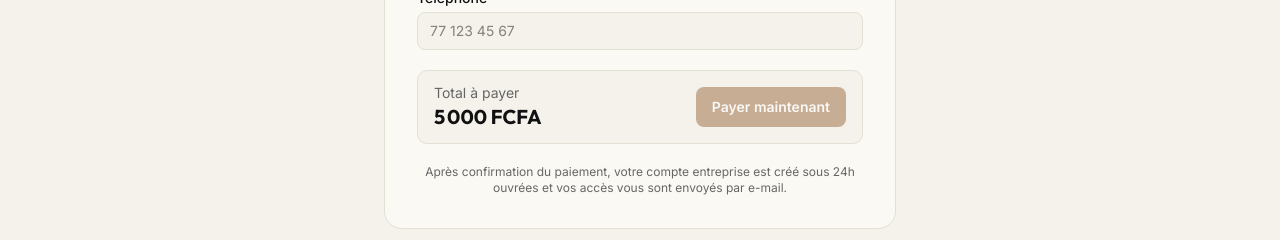
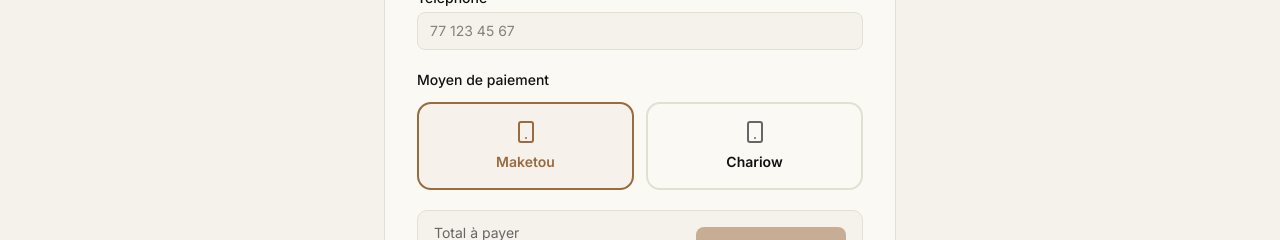
Before and after one commit to kaneabdel-droid/D-QUINCA, a Next.js app: page /tarifs in a window 1280 px wide. Shown: the part 1157-1397 px from the top of the page. Built offline with nearby package versions, Linux system fonts and the light colour scheme; no server answers.

Commit message:
feat: configurer maketou comme paiement prioritaire avec secours chariow

```diff
--- a/app/(dashboard)/abonnement/PlanSelector.tsx
+++ b/app/(dashboard)/abonnement/PlanSelector.tsx
@@ -1,7 +1,7 @@
 'use client'
 
 import { useState, useTransition } from 'react'
-import { Check } from 'lucide-react'
+import { Check, Smartphone } from 'lucide-react'
 import { PALIERS, DUREES, calculerMontantFcfa, calculerMontantUsd, TAUX_FCFA_PAR_USD, type PalierCode, type DureeMois } from '@/lib/abonnements/paliers'
 import { AUTRE_PAYS, PAYS, paieEnDollars } from '@/lib/pays'
 import { demarrerPaiementAbonnement } from './actions'
@@ -32,6 +32,7 @@ export default function PlanSelector({
   const [telephoneLocal, setTelephoneLocal] = useState<string>(telephoneParDefaut ?? '')
   const [erreur, setErreur] = useState<string | null>(null)
   const [isPending, startTransition] = useTransition()
+  const [moyenPaiement, setMoyenPaiement] = useState('maketou')
 
   // « Autre pays » : abonnement payé par carte en dollars US
   const enDollars = paieEnDollars(telephonePays)
@@ -41,7 +42,7 @@ export default function PlanSelector({
   const handlePayer = () => {
     setErreur(null)
     startTransition(async () => {
-      const resultat = await demarrerPaiementAbonnement(palier, dureeMois, telephonePays, telephoneLocal)
+      const resultat = await demarrerPaiementAbonnement(palier, dureeMois, telephonePays, telephoneLocal, moyenPaiement)
       if ('error' in resultat) {
         setErreur(resultat.error)
         return
@@ -134,6 +135,26 @@ export default function PlanSelector({
         <p className="text-xs text-foreground-muted">Hors des pays listés, l’abonnement se paie par carte bancaire en dollars US (numéro au format international).</p>
       )}
 
+
+      {!enDollars && (
+        <div className="mt-4">
+          <label className="block text-sm font-medium text-foreground mb-3">Moyen de paiement</label>
+          <div className="grid grid-cols-2 gap-3">
+            <label className={`relative flex flex-col items-center justify-center p-4 rounded-xl border-2 cursor-pointer transition-all ${moyenPaiement === 'maketou' ? 'border-primary bg-primary/5' : 'border-surface-border bg-surface hover:bg-black/5'}`}>
+              <input type="radio" name="paymentMethod" value="maketou" checked={moyenPaiement === 'maketou'} onChange={() => setMoyenPaiement('maketou')} className="sr-only" />
+              <Smartphone className={`w-6 h-6 mb-2 ${moyenPaiement === 'maketou' ? 'text-primary' : 'text-foreground-muted'}`} />
+              <span className={`font-semibold text-sm ${moyenPaiement === 'maketou' ? 'text-primary' : 'text-foreground'}`}>Maketou</span>
+            </label>
+            <label className={`relative flex flex-col items-center justify-center p-4 rounded-xl border-2 cursor-pointer transition-all ${moyenPaiement === 'chariow' ? 'border-primary bg-primary/5' : 'border-surface-border bg-surface hover:bg-black/5'}`}>
+              <input type="radio" name="paymentMethod" value="chariow" checked={moyenPaiement === 'chariow'} onChange={() => setMoyenPaiement('chariow')} className="sr-only" />
+              <Smartphone className={`w-6 h-6 mb-2 ${moyenPaiement === 'chariow' ? 'text-primary' : 'text-foreground-muted'}`} />
+              <span className={`font-semibold text-sm ${moyenPaiement === 'chariow' ? 'text-primary' : 'text-foreground'}`}>Chariow</span>
+            </label>
+          </div>
+        </div>
+      )}
+
+
       {erreur && <p className="text-sm text-danger">{erreur}</p>}
 
       <div className="flex items-center justify-between rounded-lg bg-surface border border-surface-border px-4 py-3">
--- a/app/(dashboard)/abonnement/actions.ts
+++ b/app/(dashboard)/abonnement/actions.ts
@@ -16,7 +16,8 @@ export async function demarrerPaiementAbonnement(
   palierBrut: string,
   dureeMoisBrut: number,
   telephonePays: string,
-  telephoneLocal: string
+  telephoneLocal: string,
+  moyenPaiement: string = 'maketou'
 ): Promise<ResultatDemarrage> {
   const context = await getCurrentUserContext()
   if (context.role !== 'admin_entreprise') return { error: "Seul l'administrateur de l'entreprise peut gérer l'abonnement" }
@@ -31,7 +32,7 @@ export async function demarrerPaiementAbonnement(
   const enDollars = paieEnDollars(telephonePays)
   const montantUsd = enDollars ? calculerMontantUsd(palier, dureeMois) : undefined
   const montantFcfa = montantUsd ? equivalentFcfa(montantUsd) : calculerMontantFcfa(palier, dureeMois)
-  const provider = enDollars ? 'moneroo' : providerActif()
+  const provider = enDollars ? 'moneroo' : (moyenPaiement === 'chariow' || moyenPaiement === 'maketou') ? moyenPaiement : providerActif()
 
   const supabaseSession = await createClient()
   const { data: { user } } = await supabaseSession.auth.getUser()
--- a/app/tarifs/InscriptionForm.tsx
+++ b/app/tarifs/InscriptionForm.tsx
@@ -1,7 +1,7 @@
 'use client'
 
 import { useState, useTransition } from 'react'
-import { Check } from 'lucide-react'
+import { Check, Smartphone } from 'lucide-react'
 import { PALIERS, DUREES, calculerMontantFcfa, calculerMontantUsd, TAUX_FCFA_PAR_USD, type PalierCode, type DureeMois } from '@/lib/abonnements/paliers'
 import { AUTRE_PAYS, PAYS, paieEnDollars } from '@/lib/pays'
 import { demarrerInscription } from './actions'
@@ -54,6 +54,7 @@ export default function InscriptionForm({ t, locale }: { t: Dict; locale: string
   const [nomPaysAutre, setNomPaysAutre] = useState('')
   const [erreur, setErreur] = useState<string | null>(null)
   const [isPending, startTransition] = useTransition()
+  const [moyenPaiement, setMoyenPaiement] = useState('maketou')
 
   // « Autre pays » : abonnement payé par carte en dollars US
   const enDollars = paieEnDollars(telephonePays)
@@ -66,7 +67,7 @@ export default function InscriptionForm({ t, locale }: { t: Dict; locale: string
   const handlePayer = () => {
     setErreur(null)
     startTransition(async () => {
-      const resultat = await demarrerInscription(nomEntreprise, contactNom, email, telephoneLocal, telephonePays, palier, dureeMois, nomPaysAutre)
+      const resultat = await demarrerInscription(nomEntreprise, contactNom, email, telephoneLocal, telephonePays, palier, dureeMois, nomPaysAutre, moyenPaiement)
       if ('error' in resultat) {
         setErreur(resultat.error)
         return
@@ -206,6 +207,26 @@ export default function InscriptionForm({ t, locale }: { t: Dict; locale: string
           />
         </div>
 
+
+        {!enDollars && (
+          <div className="mt-4">
+            <label className="block text-sm font-medium text-foreground mb-3">Moyen de paiement</label>
+            <div className="grid grid-cols-2 gap-3">
+              <label className={`relative flex flex-col items-center justify-center p-4 rounded-xl border-2 cursor-pointer transition-all ${moyenPaiement === 'maketou' ? 'border-primary bg-primary/5' : 'border-surface-border bg-surface hover:bg-black/5'}`}>
+                <input type="radio" name="paymentMethod" value="maketou" checked={moyenPaiement === 'maketou'} onChange={() => setMoyenPaiement('maketou')} className="sr-only" />
+                <Smartphone className={`w-6 h-6 mb-2 ${moyenPaiement === 'maketou' ? 'text-primary' : 'text-foreground-muted'}`} />
+                <span className={`font-semibold text-sm ${moyenPaiement === 'maketou' ? 'text-primary' : 'text-foreground'}`}>Maketou</span>
+              </label>
+              <label className={`relative flex flex-col items-center justify-center p-4 rounded-xl border-2 cursor-pointer transition-all ${moyenPaiement === 'chariow' ? 'border-primary bg-primary/5' : 'border-surface-border bg-surface hover:bg-black/5'}`}>
+                <input type="radio" name="paymentMethod" value="chariow" checked={moyenPaiement === 'chariow'} onChange={() => setMoyenPaiement('chariow')} className="sr-only" />
+                <Smartphone className={`w-6 h-6 mb-2 ${moyenPaiement === 'chariow' ? 'text-primary' : 'text-foreground-muted'}`} />
+                <span className={`font-semibold text-sm ${moyenPaiement === 'chariow' ? 'text-primary' : 'text-foreground'}`}>Chariow</span>
+              </label>
+            </div>
+          </div>
+        )}
+
+
         {erreur && <p className="text-sm text-danger">{erreur}</p>}
 
         <div className="flex items-center justify-between rounded-lg bg-background border border-surface-border px-4 py-3">
--- a/app/tarifs/actions.ts
+++ b/app/tarifs/actions.ts
@@ -24,7 +24,8 @@ export async function demarrerInscription(
   telephonePays: string,
   palierBrut: string,
   dureeMoisBrut: number,
-  nomPaysAutre = ''
+  nomPaysAutre = '',
+  moyenPaiement: string = 'maketou'
 ): Promise<ResultatDemarrage> {
   if (!nomEntreprise.trim()) return { error: "Le nom de l'entreprise est requis" }
   if (!contactNom.trim()) return { error: 'Le nom du contact est requis' }
@@ -41,7 +42,7 @@ export async function demarrerInscription(
   const dureeMois = dureeMoisBrut
   const montantUsd = enDollars ? calculerMontantUsd(palier, dureeMois) : undefined
   const montantFcfa = montantUsd ? equivalentFcfa(montantUsd) : calculerMontantFcfa(palier, dureeMois)
-  const provider = enDollars ? 'moneroo' : providerActif()
+  const provider = enDollars ? 'moneroo' : (moyenPaiement === 'chariow' || moyenPaiement === 'maketou') ? moyenPaiement : providerActif()
   const pays = { pays: telephonePays, paysNom: nomPays(telephonePays, nomPaysAutre) }
 
   const supabase = createAdminClient()
```
